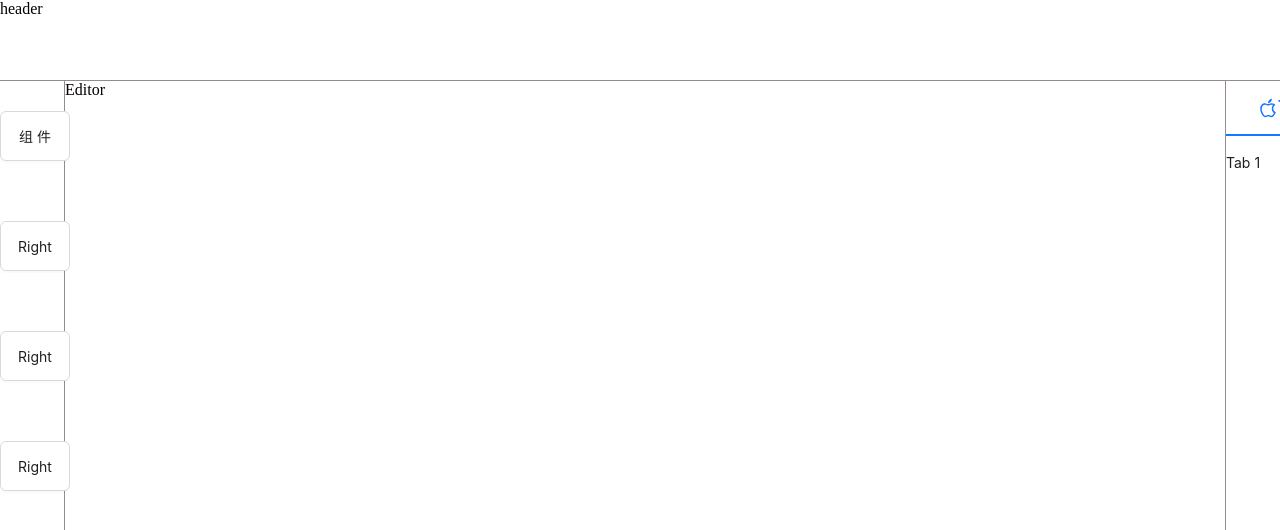
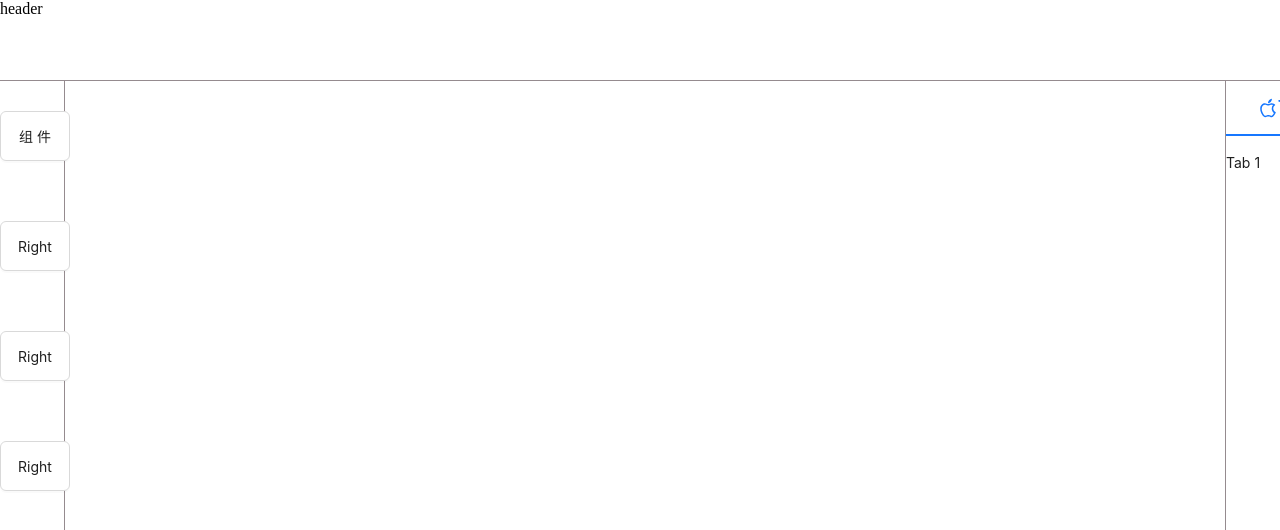
Before and after one commit to leoyongyuan/lowcode, a React (Create React App) app: page / in a window 1280 px wide. Shown: the top 530 px of the page. Built offline with nearby package versions, Linux system fonts and the light colour scheme.

Commit message:
feat: 完成拖拽和渲染功能

```diff
--- /dev/null
+++ b/src/custom-component/Button/App.tsx
@@ -0,0 +1,9 @@
+import React, { memo } from "react";
+import { Button } from "antd";
+import { componentDataType } from "../../custom-component/type/index";
+const _Button = memo((props) => {
+  const attr = props as componentDataType;
+  return <Button>{attr.name + attr.id}</Button>;
+});
+
+export default _Button;
--- a/src/custom-component/type/index.ts
+++ b/src/custom-component/type/index.ts
@@ -21,6 +21,7 @@ interface componentDataType {
   component: string;
   name: string;
   icon: string;
+  id?: number;
   style: componentStyleType;
   event: componentEventType;
 }
--- /dev/null
+++ b/src/utils/index.ts
@@ -0,0 +1,20 @@
+function deepCopy<T>(target: T, hash_table = new WeakMap<any, any>()) { // eslint-disable-line
+  if (typeof target === "object") {
+    const clone = Array.isArray(target) ? ([] as T) : ({} as T);
+    if (hash_table.get(target)) return hash_table.get(target);
+    hash_table.set(target, clone);
+    for (const key in target) {
+      clone[key] = deepCopy(target[key], hash_table);
+    }
+    return clone;
+  } else {
+    return target;
+  }
+}
+
+let id = 0;
+function generateID() {
+  return id++;
+}
+
+export { deepCopy, generateID };
--- a/src/views/main/App.tsx
+++ b/src/views/main/App.tsx
@@ -1,6 +1,7 @@
 import React, { memo } from "react";
 import AppStyle from "./App.module.css";
 import Editor from "./editor";
+
 const App: React.FC = memo(() => {
   return (
     <div className={AppStyle.root}>
--- a/src/views/main/editor.tsx
+++ b/src/views/main/editor.tsx
@@ -1,7 +1,54 @@
-import React, { memo } from "react";
+import React, { memo, useRef } from "react";
+import componentList from "../../custom-component/component-data";
+import { useDispatch, useSelector, shallowEqual } from "react-redux";
+import { deepCopy, generateID } from "../../utils/index";
 import AppStyle from "./App.module.css";
+import { addComponent } from "../../redux/modules/index";
+import { componentDataType } from "../../custom-component/type/index";
+import Render from "./render";
+
 const Editor: React.FC = memo(() => {
-  return <div className={AppStyle.editor}>Editor</div>;
+  const editorRef = useRef(null);
+  const { editorComponent } = useSelector(
+    (state: any) => ({ editorComponent: state.componentData.editorComponent }), // eslint-disable-line
+    shallowEqual
+  );
+  const dispatch = useDispatch();
+  const handleDrop = (e: React.DragEvent<HTMLDivElement>) => {
+    e.preventDefault();
+    e.stopPropagation();
+    const index = e.dataTransfer.getData("index");
+    if (editorRef.current) {
+      const editor = editorRef.current as HTMLDivElement;
+      const rectInfo = editor.getBoundingClientRect();
+      if (index) {
+        const component = deepCopy<componentDataType>(componentList[Number(index)]);
+        component.style.top = e.clientY - rectInfo.y;
+        component.style.left = e.clientX - rectInfo.x;
+        component.id = generateID();
+        dispatch(addComponent(component));
+      }
+    }
+  };
+
+  const renderComponent = () => {
+    return editorComponent.map((component: componentDataType) => {
+      return Render(component);
+    });
+  };
+
+  return (
+    <div
+      ref={editorRef}
+      className={AppStyle.editor}
+      onDrop={(e) => handleDrop(e)}
+      onDragOver={(e) => {
+        e.preventDefault(); /**需要添加才可以触发Drop事件 */
+      }}
+    >
+      {renderComponent()}
+    </div>
+  );
 });
 
 export default Editor;
--- /dev/null
+++ b/src/views/main/render.tsx
@@ -0,0 +1,11 @@
+import React from "react";
+import _Button from "../../custom-component/Button/App";
+import { componentDataType } from "../../custom-component/type/index";
+function render(component: componentDataType) {
+  switch (component.component) {
+    case "_Button":
+      return <_Button {...component} key={component.id} />;
+      break;
+  }
+}
+export default render;
--- a/src/views/slider/App.tsx
+++ b/src/views/slider/App.tsx
@@ -1,7 +1,7 @@
 import React, { memo, useMemo, useState } from "react";
 import { Button, Tooltip } from "antd";
 import AppStyle from "./App.module.css";
-
+import CompontentList from "../../components/components-list";
 const App: React.FC = memo(() => {
   const [arrow] = useState("Show");
   const [isShowComponentList, setIsShowComponentList] = useState(false);
@@ -34,7 +34,11 @@ const App: React.FC = memo(() => {
       <Tooltip placement="right" title={"Right"} arrow={mergedArrow}>
         <Button>Right</Button>
       </Tooltip>
-      {isShowComponentList && <div className={AppStyle.showPanel}></div>}
+      {isShowComponentList && (
+        <div className={AppStyle.showPanel}>
+          <CompontentList></CompontentList>
+        </div>
+      )}
     </div>
   );
 });
```
